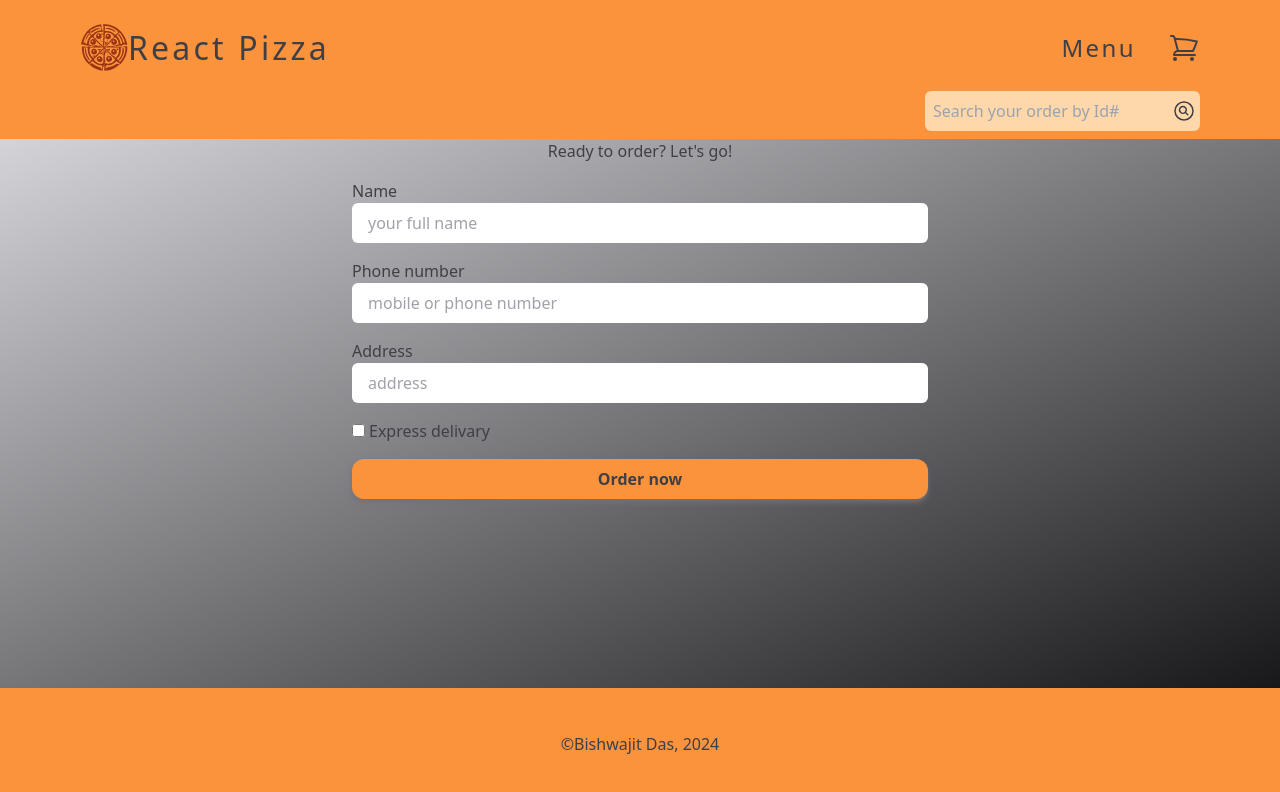
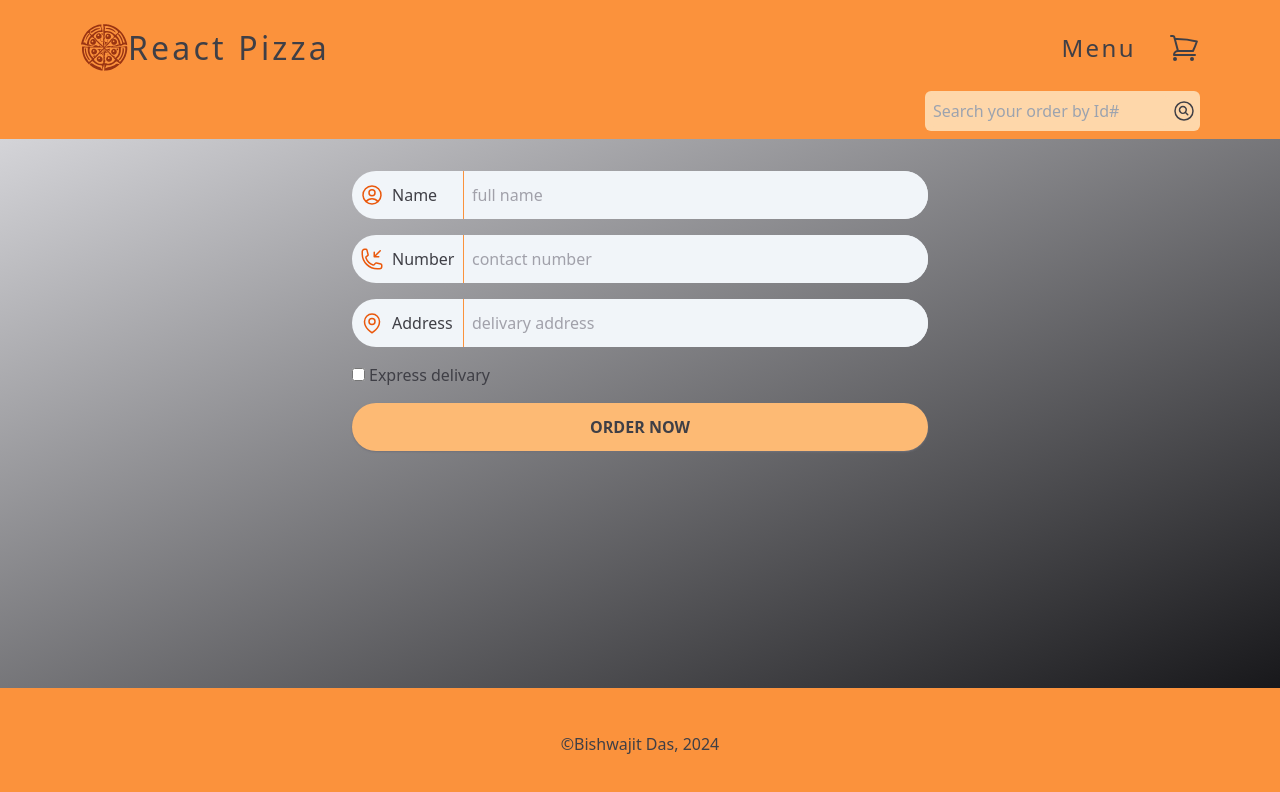
Before and after one commit to Bishwajitkuat/react_pizzas, a React (Vite) app: page /order/new in a window 1280 px wide. Shown: the top 792 px of the page. Built offline with nearby package versions, Linux system fonts and the light colour scheme.

Commit message:
styling added to CreateOrder component.

```diff
--- a/src/components/order/CreateOrder.tsx
+++ b/src/components/order/CreateOrder.tsx
@@ -1,7 +1,10 @@
 import { Form, useActionData, useNavigation } from "react-router-dom";
 import { ActionReturnErrorType } from "../../lib/restaurant_api";
+import PersonIcon from "../ui/icons/PersonIcon";
+import MapPinIcon from "../ui/icons/MapPinIcon";
+import PhoneIcon from "../ui/icons/PhoneIcon";
 
-const fakeCart = [
+export const fakeCart = [
   {
     pizzaId: 12,
     name: "Mediterranean",
@@ -33,44 +36,63 @@ export default function CreateOrder() {
   const cart = fakeCart;
 
   return (
-    <div className="mx-auto flex w-[75%] flex-col items-center gap-4 md:w-[45%]">
-      <h2>Ready to order? Let's go!</h2>
+    <div className="mx-auto flex w-[95%] flex-col items-center gap-4 py-8 md:w-[45%]">
       <Form className="grid w-full gap-4" action="/order/new" method="POST">
         <div className="grid">
-          <label>Name</label>
+          <div className="flex items-center rounded-full bg-slate-100">
+            <div className="flex h-full items-center justify-center  px-2">
+              <PersonIcon />
+            </div>
+            <label className="min-w-[4.5rem] border-e border-orange-400 py-3 pe-2">
+              Name
+            </label>
             <input
-            className="rounded-md px-4 py-2 outline-none placeholder:text-zinc-400 focus:ring-2 focus:ring-orange-400 focus:ring-opacity-30"
+              className="w-full rounded-full rounded-s bg-slate-100 px-2 py-3 outline-none placeholder:text-zinc-400 focus:ring-2 focus:ring-orange-400 focus:ring-opacity-30"
               type="text"
               name="customer"
-            placeholder="your full name"
+              placeholder="full name"
               required
             />
           </div>
+        </div>
 
-        <div className="grid">
-          <label>Phone number</label>
+        <div className="grid gap-2">
+          <div className="flex items-center rounded-full bg-slate-100">
+            <div className="flex h-full items-center justify-center px-2">
+              <PhoneIcon />
+            </div>
+            <label className="min-w-[4.5rem] border-e border-orange-400 py-3 pe-2">
+              Number
+            </label>
             <input
-            className="rounded-md px-4 py-2 outline-none placeholder:text-zinc-400 focus:ring-2 focus:ring-orange-400 focus:ring-opacity-30"
-            placeholder="mobile or phone number"
+              className="w-full rounded-full rounded-s bg-slate-100 px-2 py-3 outline-none placeholder:text-zinc-400 focus:ring-2 focus:ring-orange-400 focus:ring-opacity-30"
+              placeholder="contact number"
               type="tel"
               name="phone"
               required
             />
+          </div>
           {actionData?.phone && (
             <p className="text-red-500">{actionData.phone}</p>
           )}
         </div>
 
-        <div className="grid">
-          <label>Address</label>
-
+        <div className="grid gap-2">
+          <div className="flex items-center rounded-full bg-slate-100 ">
+            <div className="flex h-full items-center justify-center  px-2">
+              <MapPinIcon />
+            </div>
+            <label className="min-w-[4.5rem] border-e border-orange-400 py-3 pe-2">
+              Address
+            </label>
             <input
-            className="rounded-md px-4 py-2 outline-none placeholder:text-zinc-400 focus:ring-2 focus:ring-orange-400 focus:ring-opacity-30"
-            placeholder="address"
+              className="w-full rounded-full rounded-s bg-slate-100 px-2 py-3 outline-none placeholder:text-zinc-400 focus:ring-2 focus:ring-orange-400 focus:ring-opacity-30"
+              placeholder="delivary address"
               type="text"
               name="address"
               required
             />
+          </div>
         </div>
 
         <div>
@@ -93,7 +115,7 @@ export default function CreateOrder() {
             value={JSON.stringify(cart)}
           />
           <button
-            className="w-full rounded-xl bg-orange-400  px-4 py-2 font-semibold shadow-md shadow-zinc-500 outline-none duration-200 ease-in  hover:bg-orange-500 "
+            className="min-h-[3rem] w-full rounded-full bg-orange-300 px-4  py-2 font-semibold uppercase shadow-sm shadow-zinc-500 outline-none duration-200 ease-in  hover:bg-orange-500 "
             disabled={isSubmitting}
           >
             {isSubmitting ? "Submitting....." : "Order now"}
```
Lines whose indentation alone changed are shown as unchanged.
